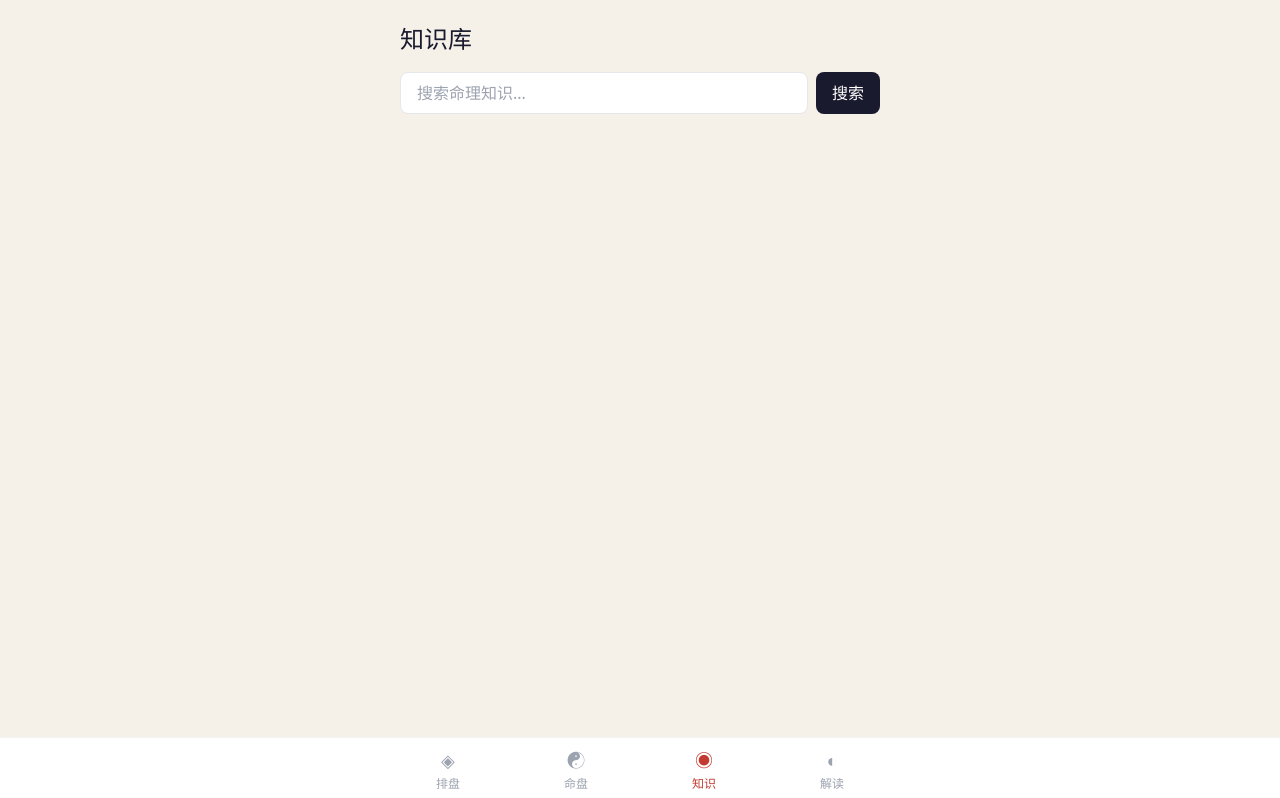
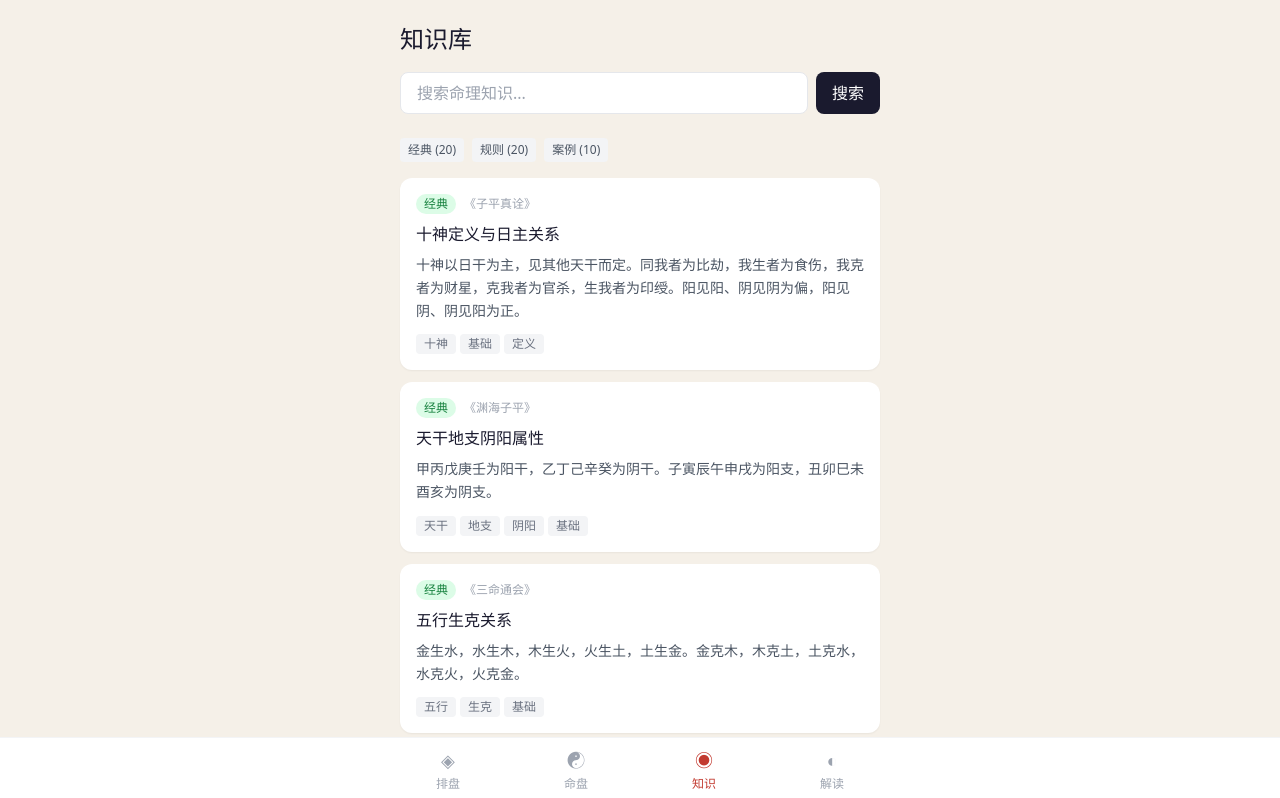
Before and after one commit to Jancapboy/xuanji, a React (Vite) app: page /knowledge in a window 1280 px wide. Shown: the top 798 px of the page. Built offline with nearby package versions, Linux system fonts and the light colour scheme.

Commit message:
fix: 知识库页面默认显示全部条目

```diff
--- a/src/pages/KnowledgePage.tsx
+++ b/src/pages/KnowledgePage.tsx
@@ -1,5 +1,6 @@
 import { useEffect, useState } from 'react';
 import { useKnowledgeStore } from '../stores/knowledgeStore';
+import { knowledgeBase } from '../knowledge';
 import type { KnowledgeEntry } from '../types/knowledge';
 
 function KnowledgeCard({ entry }: { entry: KnowledgeEntry }) {
@@ -42,14 +43,26 @@ function KnowledgeCard({ entry }: { entry: KnowledgeEntry }) {
 export default function KnowledgePage() {
   const { isLoaded, searchResults, currentQuery, load, search } = useKnowledgeStore();
   const [query, setQuery] = useState('');
+  const [allEntries, setAllEntries] = useState<KnowledgeEntry[]>([]);
 
   useEffect(() => {
-    load();
+    load().then(() => {
+      setAllEntries(knowledgeBase.getAllEntries());
+    });
   }, [load]);
 
   const handleSearch = (e: React.FormEvent) => {
     e.preventDefault();
+    if (!query.trim()) {
+      search('');
+      return;
+    }
     search(query);
+  };
+
+  const handleClear = () => {
+    setQuery('');
+    search('');
   };
 
   if (!isLoaded) {
@@ -59,6 +72,16 @@ export default function KnowledgePage() {
       </div>
     );
   }
+
+  const displayResults = currentQuery
+    ? searchResults
+    : allEntries.map((entry) => ({
+        entry,
+        relevance: 1,
+        matchedFields: [] as string[],
+      }));
+
+  const categories = [...new Set(allEntries.map((e) => e.category))];
 
   return (
     <div className="max-w-lg mx-auto px-4 py-6">
@@ -73,29 +96,52 @@ export default function KnowledgePage() {
             placeholder="搜索命理知识..."
             className="flex-1 px-4 py-2 border rounded-lg"
           />
-          <button
-            type="submit"
-            className="px-4 py-2 bg-ink text-white rounded-lg"
-          >
+          <button type="submit" className="px-4 py-2 bg-ink text-white rounded-lg">
             搜索
           </button>
         </div>
       </form>
 
       {currentQuery && (
-        <p className="text-sm text-gray-500 mb-4">
-          「{currentQuery}」的搜索结果 ({searchResults.length} 条)
-        </p>
+        <div className="flex items-center justify-between mb-4">
+          <p className="text-sm text-gray-500">
+            「{currentQuery}」的搜索结果 ({searchResults.length} 条)
+          </p>
+          <button onClick={handleClear} className="text-xs text-ink hover:underline">
+            清除搜索
+          </button>
+        </div>
+      )}
+
+      {!currentQuery && categories.length > 0 && (
+        <div className="flex flex-wrap gap-2 mb-4">
+          {categories.map((cat) => {
+            const count = allEntries.filter((e) => e.category === cat).length;
+            const labels: Record<string, string> = {
+              classic: '经典',
+              rule: '规则',
+              case: '案例',
+              modern: '现代',
+            };
+            return (
+              <span key={cat} className="text-xs bg-gray-100 text-gray-600 px-2 py-1 rounded">
+                {labels[cat] || cat} ({count})
+              </span>
+            );
+          })}
+        </div>
       )}
 
       <div className="space-y-3">
-        {searchResults.map((result) => (
+        {displayResults.map((result) => (
           <KnowledgeCard key={result.entry.id} entry={result.entry} />
         ))}
       </div>
 
-      {currentQuery && searchResults.length === 0 && (
-        <p className="text-center text-gray-400 py-10">未找到相关知识</p>
+      {displayResults.length === 0 && (
+        <p className="text-center text-gray-400 py-10">
+          {currentQuery ? '未找到相关知识' : '知识库为空'}
+        </p>
       )}
     </div>
   );
```
Also changed, not shown: 5 other files (tests, documents, lock files or other folders).
